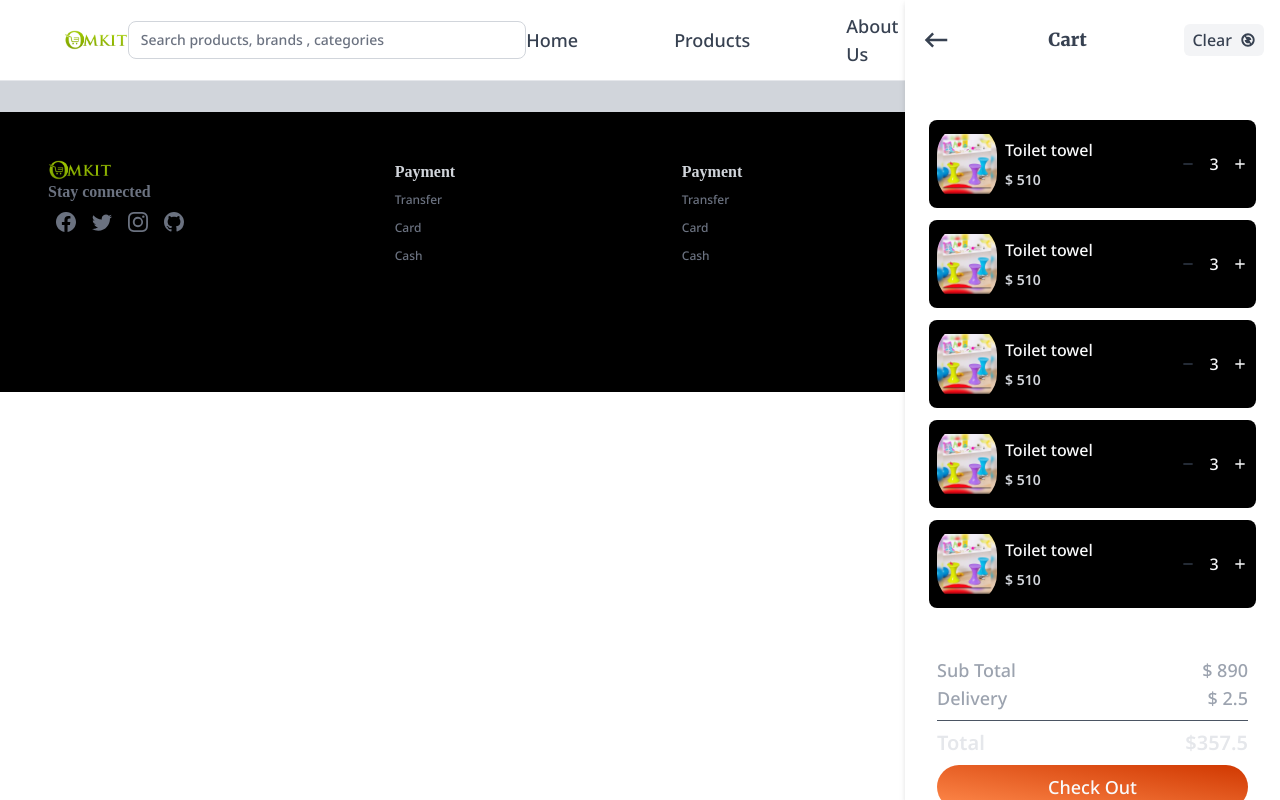
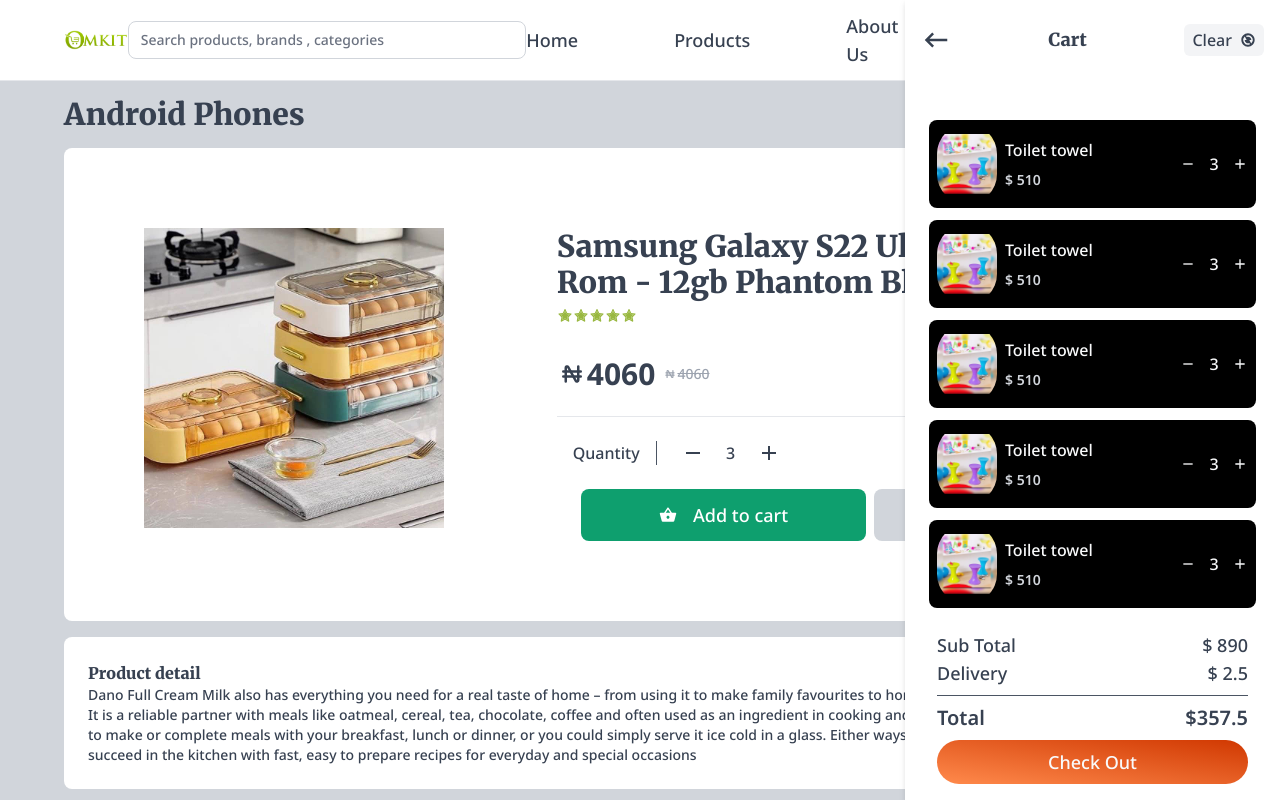
Before and after one commit to olakayCoder1/Omkit, a React (Create React App) app: page /detail in a window 1280 px wide. Both pictures are taken after a click on the icon 1124 px from the left and 40 px from the top of the page. Shown: the top 800 px of the page. Built offline with nearby package versions, Linux system fonts and the light colour scheme; a web font is replaced by a local one.

Commit message:
product page

```diff
--- a/src/App.js
+++ b/src/App.js
@@ -9,6 +9,7 @@
 import Footer from "./components/Footer";
 import AllProducts from "./pages/AllProducts";
 import Carts from "./components/carts/Carts";
+import ProductDetail from "./components/products/ProductDetail";
 
 
 function App() {
@@ -30,7 +31,8 @@
       <main className="mt-14 md:mt-20 px-3 md:px-16 py-4 w-full">
         <Routes>
           <Route path="" element={<HomePage />} />
-          <Route path="/the" element={<AllProducts />} />
+          <Route path="/products" element={<AllProducts />} />
+          <Route path="/detail" element={<ProductDetail />} />
         </Routes>
       </main>
       <Carts toggleCart={showCart} setToggleCart={handleCartShow}/>
--- a/src/components/carts/CartItem.jsx
+++ b/src/components/carts/CartItem.jsx
@@ -76,7 +76,7 @@
         <motion.div
           whileTap={{ scale: 0.75 }}
         >
-          <BiMinus className="text-gray-700 " />
+          <BiMinus className="text-gray-50 " />
         </motion.div>
 
         <p className="w-5 h-5 rounded-sm bg-cartBg text-gray-50 flex items-center justify-center">
--- a/src/components/carts/Carts.jsx
+++ b/src/components/carts/Carts.jsx
@@ -40,7 +40,7 @@
       animate={{ opacity: 1, x: 0 }}
       transition={{ duration:2}}
       exit={{ opacity: 0, x: 200 }}
-      className={`${toggleCart ? "fixed duration-300" : "hidden "} top-0 right-0 w-full md:w-[375px] h-screen bg-white drop-shadow-md flex flex-col z-[101]`}
+      className={`${toggleCart ? "fixed duration-300" : "hidden "} top-0 right-0 w-full md:w-[375px] h-screen bg-white drop-shadow-md flex flex-col z-[101] pb-20`}
     >
       <div className="w-full flex items-center justify-between p-4 cursor-pointer">
         <motion.div whileTap={{ scale: 0.75 }}
@@ -82,19 +82,19 @@
           {/* cart total section */}
           <div className="w-full flex-1 bg-cartTotal rounded-t-[2rem] flex flex-col items-center justify-evenly px-8 py-2">
             <div className="w-full flex items-center justify-between">
-              <p className="text-gray-400 text-lg">Sub Total</p>
-              <p className="text-gray-400 text-lg">$ {890}</p>
+              <p className="text-gray-700 text-lg">Sub Total</p>
+              <p className="text-gray-700 text-lg">$ {890}</p>
             </div>
             <div className="w-full flex items-center justify-between">
-              <p className="text-gray-400 text-lg">Delivery</p>
-              <p className="text-gray-400 text-lg">$ 2.5</p>
+              <p className="text-gray-700 text-lg">Delivery</p>
+              <p className="text-gray-700 text-lg">$ 2.5</p>
             </div>
 
             <div className="w-full border-b border-gray-600 my-2"></div>
 
             <div className="w-full flex items-center justify-between">
-              <p className="text-gray-200 text-xl font-semibold">Total</p>
-              <p className="text-gray-200 text-xl font-semibold">
+              <p className="text-gray-700 text-xl font-semibold">Total</p>
+              <p className="text-gray-700 text-xl font-semibold">
                 ${355 + 2.5}
               </p>
             </div>
--- a/src/components/home/ProductCard.jsx
+++ b/src/components/home/ProductCard.jsx
@@ -13,7 +13,7 @@
   const [post, setPost] = useState(true);
 
   return (
-    <div className="m-2 w-48 border p-2 rounded-lg">
+    <div className="m-2  border p-2 rounded-lg bg-white">
       <div
         onMouseEnter={() => setPostHovered(true)}
         onMouseLeave={() => setPostHovered(false)}
--- a/src/components/products/ProductCategory.jsx
+++ b/src/components/products/ProductCategory.jsx
@@ -1,4 +1,4 @@
-import React from 'react'
+import React , {Component} from 'react'
 import Slider from "react-slick";
 import "slick-carousel/slick/slick.css";
 import "slick-carousel/slick/slick-theme.css";
@@ -14,6 +14,8 @@
         slidesToShow: 5,
         slidesToScroll: 3,
         initialSlide: 0,
+        nextArrow: <SampleNextArrow />,
+        prevArrow: <SamplePrevArrow />,
         responsive: [
             {
               breakpoint: 1024,
@@ -39,7 +41,8 @@
                 slidesToScroll: 1
               }
             }
-        ]
+        ],
+
       };
 
   return (
@@ -62,4 +65,32 @@
   )
 }
 
+
+
+function SampleNextArrow(props) {
+    const { className, style, onClick } = props;
+    return (
+      <div
+        className={className}
+        style={{ ...style, background: "#d1d5da", border:'1px solid #58616e', borderRadius:'50%', font:'3rem' ,width:'3rem', height:'3rem', display:'flex', alignItems:'center', placeItems:'center',placeContent:'center' }}
+        onClick={onClick}
+      />
+    );
+  }
+
+
+function SamplePrevArrow(props) {
+    const { className, style, onClick } = props;
+    return (
+      <div
+        className={className}
+        style={{ ...style, background: "#d1d5da", border:'1px solid #58616e', borderRadius:'50%', font:'3rem' ,width:'3rem', height:'3rem', display:'flex', alignItems:'center', placeItems:'center',placeContent:'center', zIndex:'50' }}
+        onClick={onClick}
+      />
+    );
+}
+
+
+
+
 export default ProductCategory
--- /dev/null
+++ b/src/components/products/ProductDetail.jsx
@@ -0,0 +1,96 @@
+import React from 'react'
+import image26 from '../../assets/image26.jpeg'
+import {AiTwotoneStar} from 'react-icons/ai'
+import { BiMinus, BiPlus } from "react-icons/bi";
+import {TbCurrencyNaira} from 'react-icons/tb'
+import {MdShoppingBasket} from 'react-icons/md'
+import {BsHeartFill} from 'react-icons/bs'
+import { motion } from "framer-motion";
+
+function ProductDetail() {
+  return (
+    <div>
+      <h2 className=' text-3xl font-bold font-merriweather'>Android Phones</h2>
+      <div className=' grid grid-cols-1 md:grid-cols-[2fr,2fr] lg:grid-cols-[2fr,3fr] py-12 bg-white my-4 rounded-lg'>
+        <div className='lg:p-8 mx-auto'>
+            <img src={image26}  className='max-w-[300px]'/>
+        </div>
+        <div className='flex flex-col gap-2 p-5 lg:p-8'>
+            <h2 className=' text-3xl font-bold font-merriweather'>Samsung Galaxy S22 Ultra - 6.8" - 512gb Rom - 12gb  Phantom Black</h2>
+            <p className=' flex items-center text-omkit'>
+                <AiTwotoneStar />
+                <AiTwotoneStar />
+                <AiTwotoneStar />
+                <AiTwotoneStar />
+                <AiTwotoneStar />
+            </p>
+            <div className=' flex gap-2 border-b py-6'>
+                <p className='flex items-center  text-3xl font-bold'>
+                    <TbCurrencyNaira />
+                    <span>4060</span>
+                </p>
+                <p className='flex items-center text-sm font-medium text-gray-400 text-semibold line-through'>
+                    <TbCurrencyNaira />
+                    <span>4060</span>
+                </p>
+            </div>
+            {/* button section */}
+            <div className=' flex gap-4 items-center py-2'>
+                <p className=' text-base font-medium border-r border-gray-600 px-4'>Quantity</p>
+                <div>
+                    <div className="group flex items-center gap-2 ml-auto cursor-pointer text-base">
+
+                        <motion.div
+                            whileTap={{ scale: 0.75 }}
+                            className='p-2 rounded-full hover:bg-gray-200 hover:text-gray-700'
+                            >
+                            <BiMinus  className=" w-6 h-6 "/>
+                        </motion.div>
+
+                        <p className="w-5 h-5 rounded-sm bg-cartBg text-gray-700 flex items-center justify-center">
+                            {3}
+                        </p>
+
+                        <motion.div
+                            whileTap={{ scale: 0.75 }}
+                            className='p-2 rounded-full hover:bg-gray-200 hover:text-gray-700'
+                            //   onClick={() => updateQty("add", item?.id)}
+                            >
+                            <BiPlus className=" w-6 h-6 " />
+                        </motion.div>
+                    </div>
+                </div>
+
+            </div>
+
+            <div className=' grid grid-cols-2 gap-2 items-center text-lg font-medium px-6'>
+                <p className=' flex place-content-center gap-4  items-center bg-green-500 text-white cursor-pointer p-3 px-6 rounded-lg'>
+                    <MdShoppingBasket />
+                    <span className='hidden lg:flex items-center place-content-center'>Add to cart</span>
+                </p>
+                <p className=' flex place-content-center  items-center gap-4 bg-gray-300 cursor-pointer p-3 px-6 rounded-lg'>
+                    <BsHeartFill />
+                    <span className='hidden lg:flex items-center place-content-center'>Save for later</span>
+                </p>
+            </div>
+
+        </div>
+      </div>
+      <div className=' bg-white my-4 p-6 rounded-lg'>
+        <h2 className=' text-base font-bold font-merriweather'>Product detail</h2>
+        <p className=' text-sm font-normal'>
+            Dano Full Cream Milk also has everything you need for a real taste of home –
+            from using it to make family favourites to homemade bakes to special seasonal
+            treats. It is a reliable partner with meals like oatmeal, cereal, tea, chocolate,
+            coffee and often used as an ingredient in cooking and baking.
+            Dano Full Cream Milk is simply fit to make or complete meals with your breakfast,
+            lunch or dinner, or you could simply serve it ice cold in a glass. Either ways,
+            Dano Full Cream Milk will help you succeed in the kitchen with fast, easy to prepare
+            recipes for everyday and special occasions
+        </p>
+      </div>
+    </div>
+  )
+}
+
+export default ProductDetail
```
